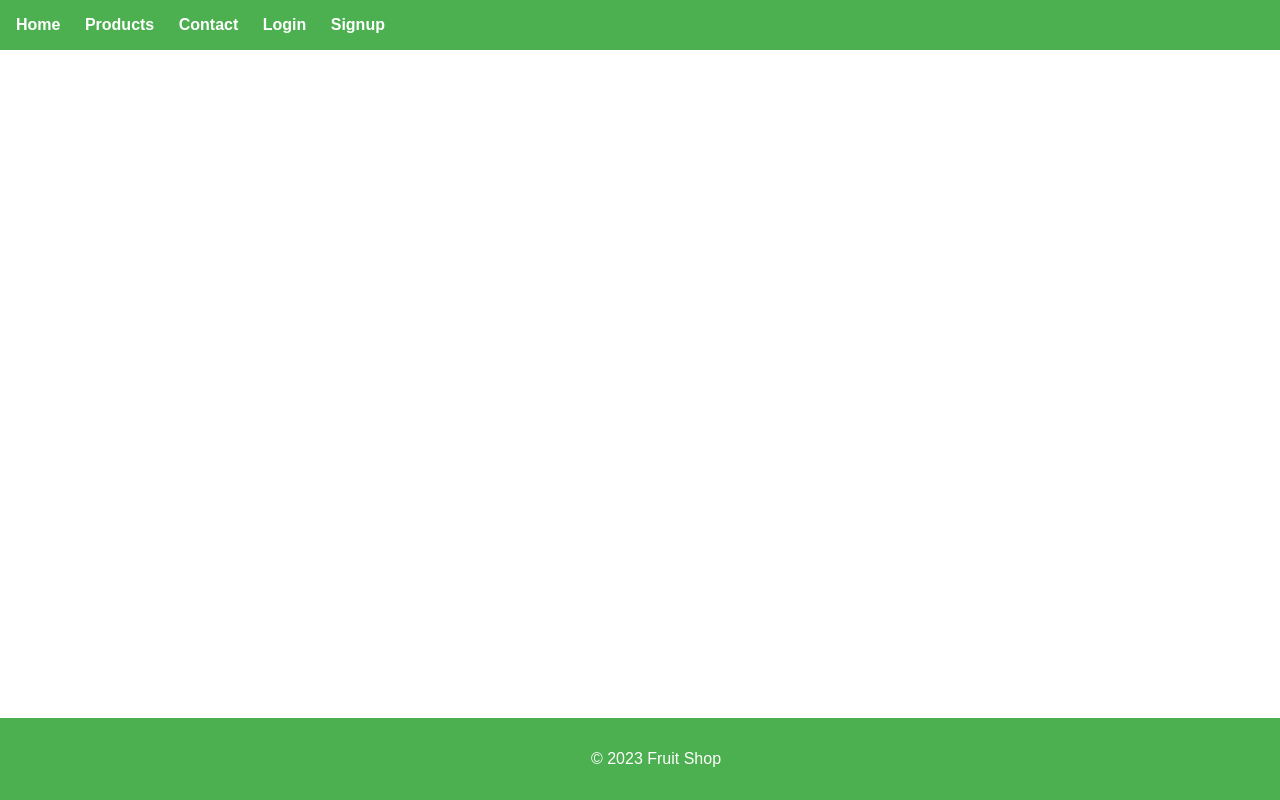
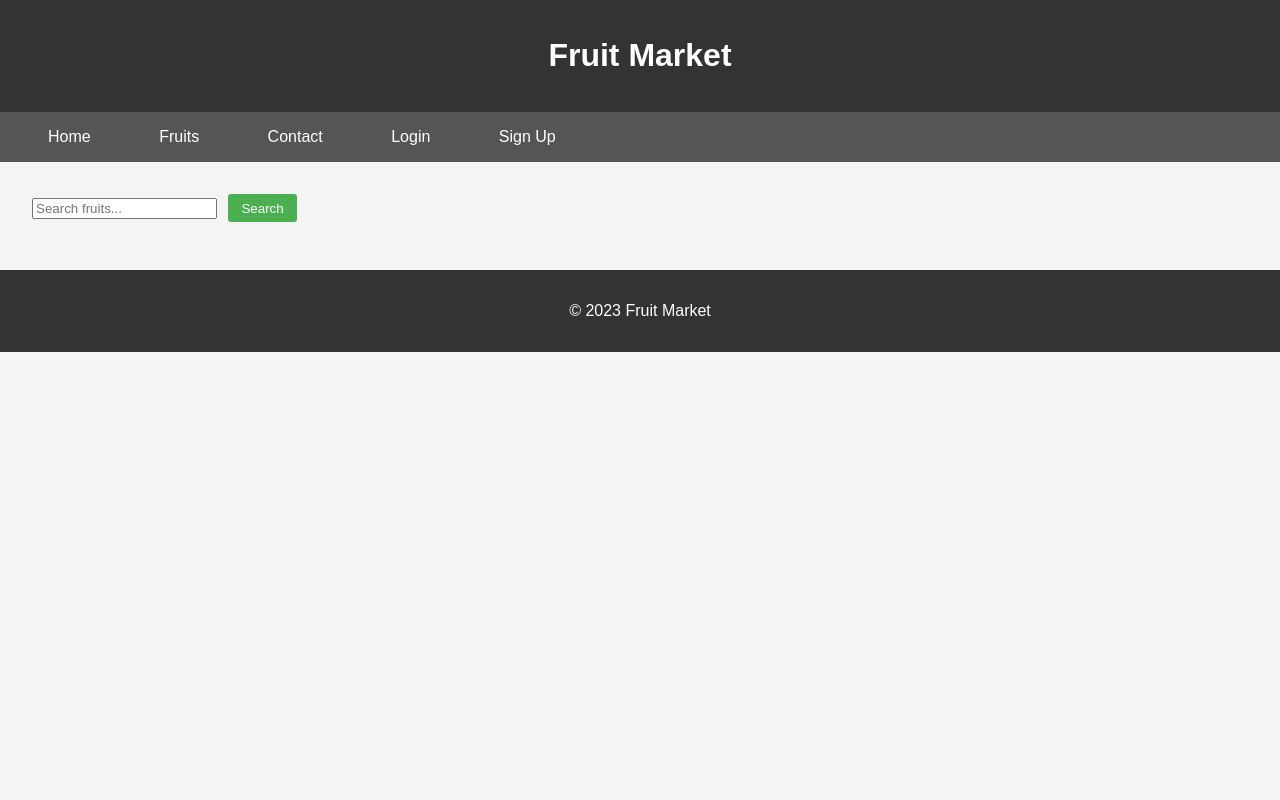
Before and after one commit to sairamguntupalli123/sairam-g.github.io, a plain HTML site: page index.html in a window 1280 px wide. Drawn offline with Linux system fonts and the light colour scheme.

Commit message:
new fruits

```diff
--- a/index.html
+++ b/index.html
@@ -1,77 +1,130 @@
 <!DOCTYPE html>
 <html lang="en">
+
 <head>
     <meta charset="UTF-8">
     <meta name="viewport" content="width=device-width, initial-scale=1.0">
-    <link rel="stylesheet" href="styles.css">
-    <title>Fruit Shop</title>
+    <title>Fruit Market</title>
     <style>
         body {
             font-family: Arial, sans-serif;
             margin: 0;
             padding: 0;
+            background-color: #f4f4f4;
         }
 
-header {
-    background-color: #4CAF50;
+        header, footer {
+            background-color: #333;
+            color: white;
+            text-align: center;
+            padding: 1em 0;
+        }
+
+        nav {
+            background-color: #555;
             padding: 1em;
         }
 
-nav ul {
-    list-style-type: none;
-    margin: 0;
-    padding: 0;
-    overflow: hidden;
+        nav a {
+            color: white;
+            text-decoration: none;
+            padding: 0.5em 1em;
+            margin: 0 1em;
         }
 
-nav li {
-    display: inline;
-    margin-right: 20px;
+        section {
+            padding: 2em;
         }
 
-nav a {
-    text-decoration: none;
-    color: white;
-    font-weight: bold;
+        .fruit-card {
+            border: 1px solid #ddd;
+            border-radius: 5px;
+            margin: 1em;
+            padding: 1em;
+            background-color: white;
+            box-shadow: 0 0 10px rgba(0, 0, 0, 0.1);
+            display: inline-block;
+            width: 200px;
         }
 
-section.main-content {
-    /* Styling for the main content section */
+        #fruit-list {
+            display: flex;
+            flex-wrap: wrap;
         }
 
-footer {
+        .search-bar {
+            margin-bottom: 1em;
+        }
+
+        .filter-btn {
+            padding: 0.5em 1em;
+            margin: 0 0.5em;
             background-color: #4CAF50;
             color: white;
-    text-align: center;
-    padding: 1em;
-    position: fixed;
-    bottom: 0;
-    width: 100%;
+            border: none;
+            border-radius: 3px;
+            cursor: pointer;
         }
 
+        #login-form,
+        #signup-form {
+            display: none;
+        }
     </style>
 </head>
+
 <body>
     <header>
-        <nav>
-            <ul>
-                <li><a href="#">Home</a></li>
-                <li><a href="#">Products</a></li>
-                <li><a href="#">Contact</a></li>
-                <li><a href="#">Login</a></li>
-                <li><a href="#">Signup</a></li>
-            </ul>
-        </nav>
+        <h1>Fruit Market</h1>
     </header>
 
-    <section class="main-content">
-        <!-- Background images, text descriptions, buttons, videos, images, etc. go here -->
+    <nav>
+        <a href="#">Home</a>
+        <a href="#">Fruits</a>
+        <a href="#">Contact</a>
+        <a href="#" onclick="showLoginForm()">Login</a>
+        <a href="#" onclick="showSignupForm()">Sign Up</a>
+    </nav>
+
+    <section>
+        <div class="search-bar">
+            <input type="text" id="search-input" placeholder="Search fruits...">
+            <button class="filter-btn" onclick="filterFruits()">Search</button>
+        </div>
+
+        <div id="fruit-list">
+            <!-- Fruits will be dynamically added here -->
+        </div>
     </section>
 
     <footer>
-        <p>&copy; 2023 Fruit Shop</p>
+        <p>&copy; 2023 Fruit Market</p>
     </footer>
 
-    <script src="script.js"></script>
+    <div id="login-form">
+        <!-- Login form content -->
+    </div>
+
+    <div id="signup-form">
+        <!-- Signup form content -->
+    </div>
+
+    <script>
+        function showLoginForm() {
+            document.getElementById('login-form').style.display = 'block';
+            document.getElementById('signup-form').style.display = 'none';
+        }
+
+        function showSignupForm() {
+            document.getElementById('signup-form').style.display = 'block';
+            document.getElementById('login-form').style.display = 'none';
+        }
+
+        function filterFruits() {
+            // Implement filtering logic based on search input
+            // Update the #fruit-list section with filtered fruits
+        }
+    </script>
 </body>
+
 </html>
```
Lines whose indentation alone changed are shown as unchanged.
